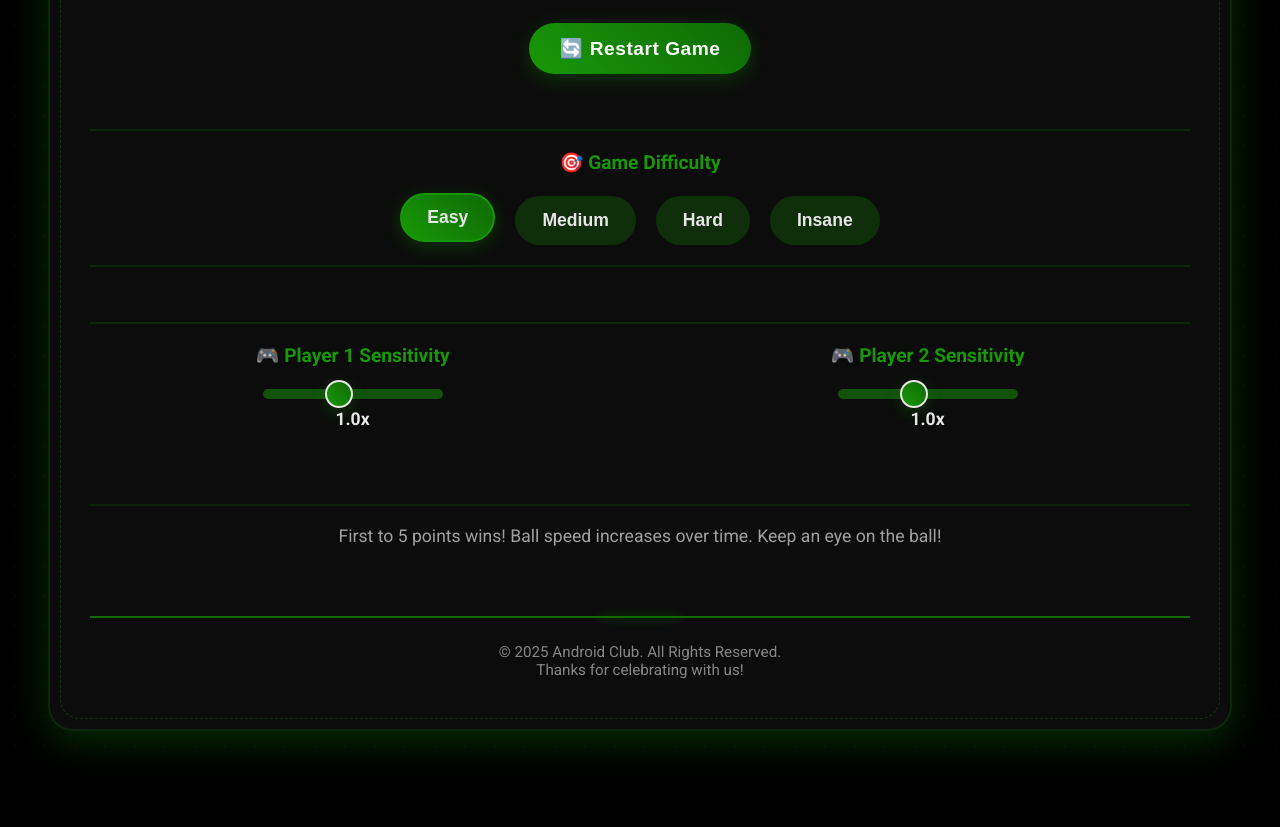
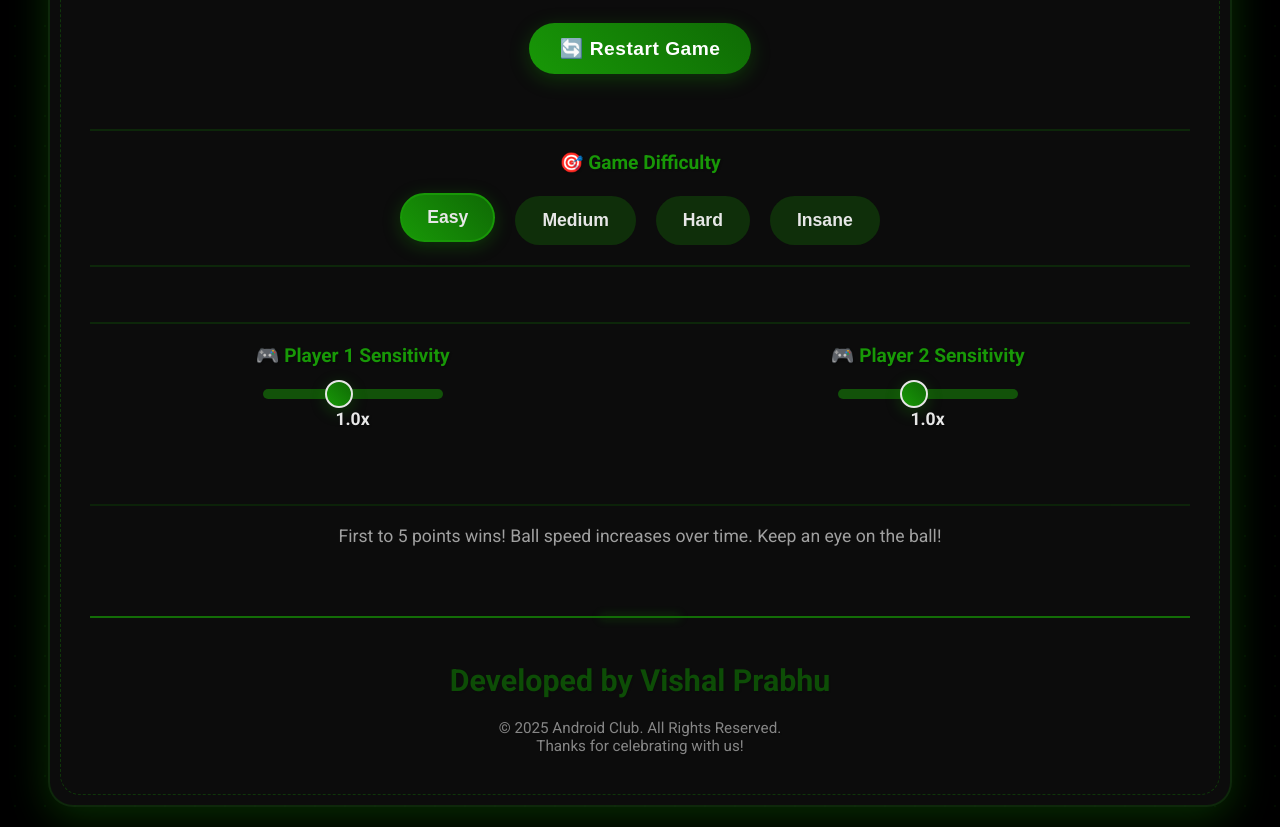
Before and after one commit to Vishal-770/Dual-Paddle-Game, a plain HTML site: page index.html in a window 1280 px wide. Shown: the part 1399-2226 px from the top of the page. Before the commit the page ends 2150 px from the top, so only its background shows below. Drawn offline with Linux system fonts and the light colour scheme.

Commit message:
Update index.html

```diff
--- a/index.html
+++ b/index.html
@@ -277,7 +277,9 @@
             align-items: center;
             justify-content: center;
         }
-
+#credits{
+  color: #0F6A05;
+}
         .difficulty-section div:first-child { /* Target the difficulty label */
             font-size: 1.3em; /* Slightly larger */
             margin-bottom: 15px;
@@ -480,6 +482,7 @@
         </div>
 
         <div class="expo-footer">
+            <h1 id="credits">Developed by Vishal Prabhu</h1>
             &copy; 2025 Android Club. All Rights Reserved.
             <br>
             Thanks for celebrating with us!
```
